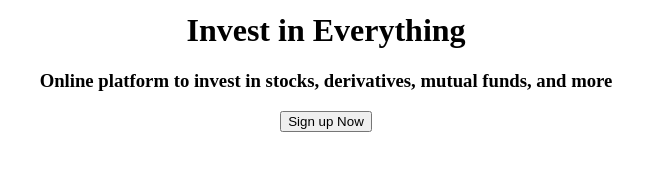
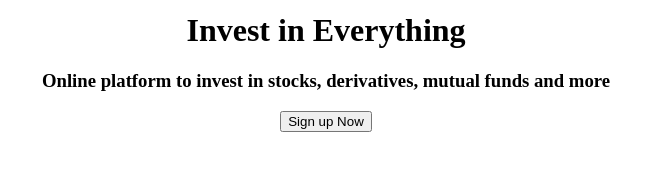
Before and after one commit to animeshhh/SIMPLE-ZERODHA-Landing-Page, a plain HTML site: page index.html in a window 1280 px wide. Shown: the part 450-620 px from the top of the page, 314-965 px from the left. Drawn offline with Linux system fonts and the light colour scheme.

Commit message:
index.html was updated

```diff
--- a/index.html
+++ b/index.html
@@ -26,7 +26,7 @@
 <h1>Invest in Everything</h1>
 </center>
 <center>
-<h3>Online platform to invest in stocks, derivatives, mutual funds, and more</h3>
+<h3>Online platform to invest in stocks, derivatives, mutual funds and more</h3>
 </center>
 <center>
 <button>Sign up Now</button>
```
